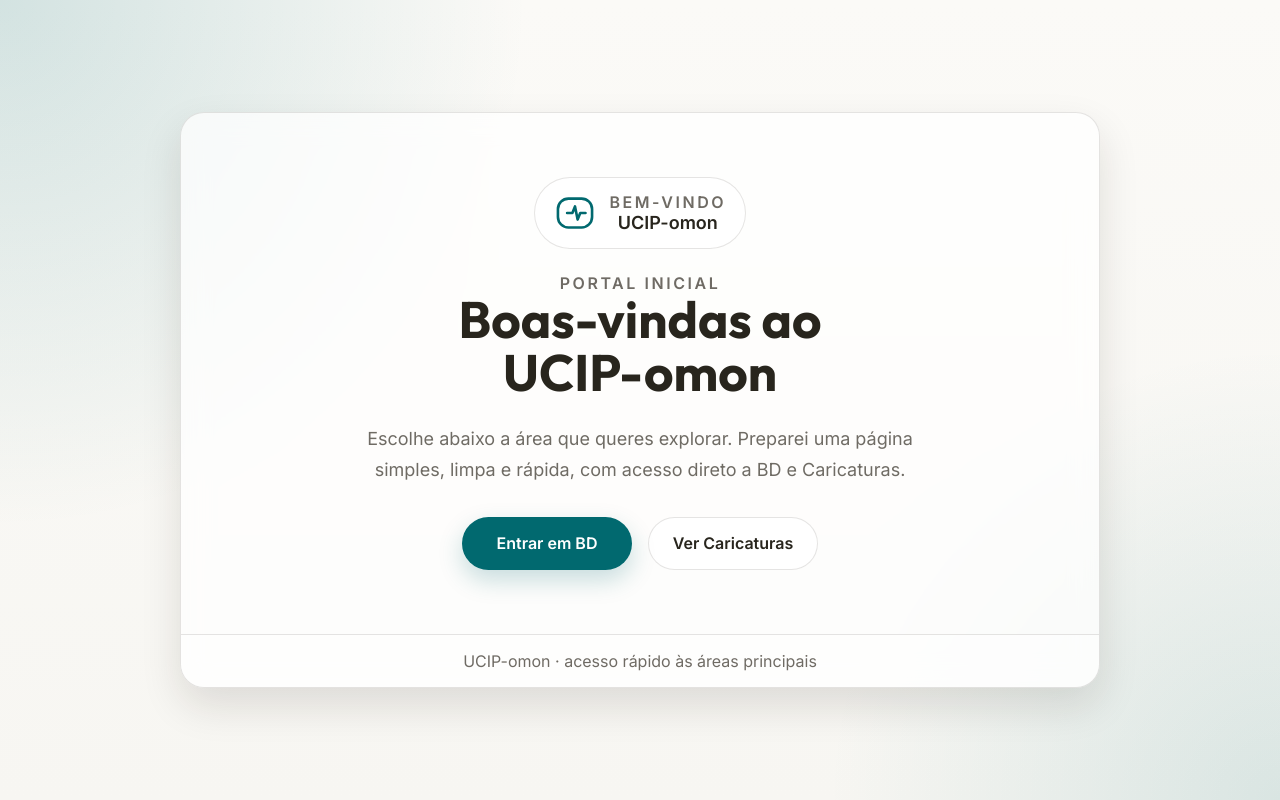
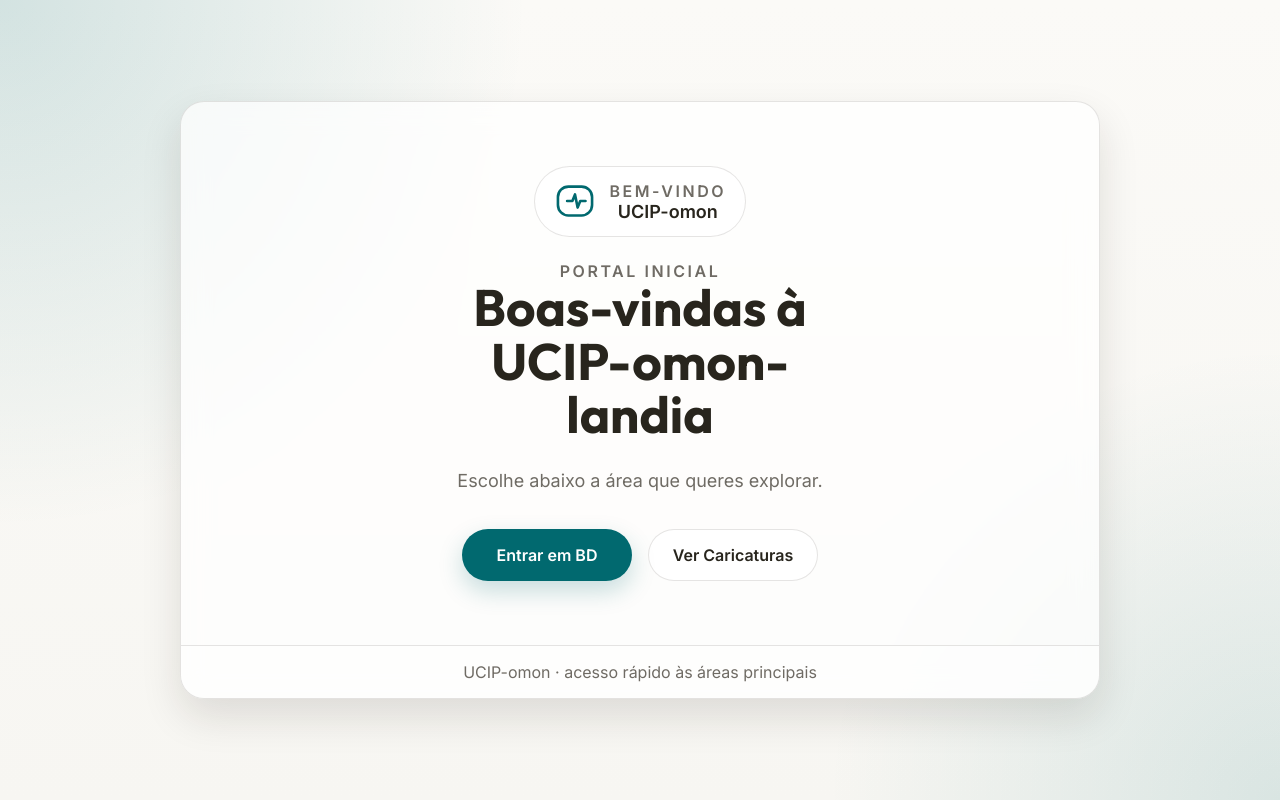
Before and after one commit to Sehcnarba/UCIPomon, a plain HTML site: page index.html in a window 1280 px wide. Drawn offline with Linux system fonts and the light colour scheme.

Commit message:
Update index.html

```diff
--- a/index.html
+++ b/index.html
@@ -215,14 +215,14 @@
 
       <div>
         <p class="eyebrow">Portal inicial</p>
-        <h1 id="titulo-principal">Boas-vindas ao UCIP-omon</h1>
+        <h1 id="titulo-principal">Boas-vindas à UCIP-omon-landia</h1>
       </div>
 
-      <p class="lead">Escolhe abaixo a área que queres explorar. Preparei uma página simples, limpa e rápida, com acesso direto a BD e Caricaturas.</p>
+      <p class="lead">Escolhe abaixo a área que queres explorar.</p>
 
       <nav class="actions" aria-label="Ligações principais">
         <a class="button primary" href="#bd">Entrar em BD</a>
-        <a class="button secondary" href=/caricaturas.htm>Ver Caricaturas</a>
+        <a class="button secondary" href=caricaturas.htm>Ver Caricaturas</a>
       </nav>
     </section>
 
```
